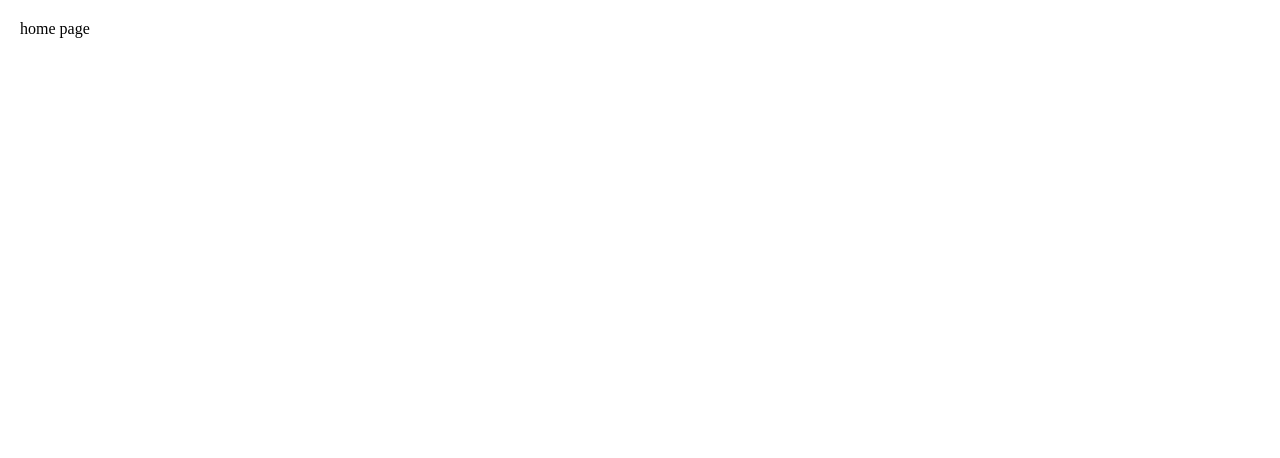
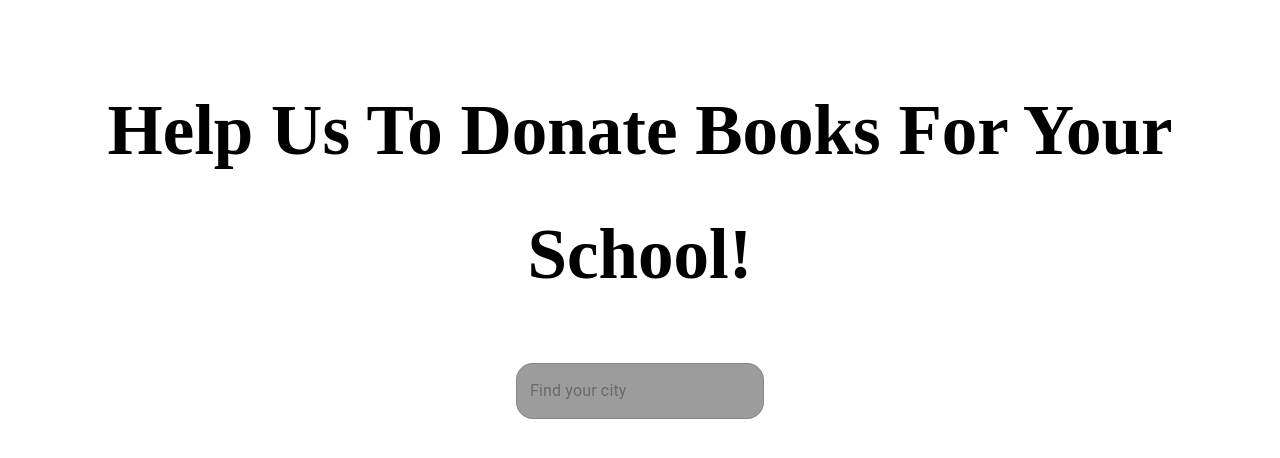
Before and after one commit to maheshauti96/vidyartha-app, a Next.js app: page /home-page in a window 1280 px wide. Shown: the top 458 px of the page. Built offline with nearby package versions, Linux system fonts and the light colour scheme.

Commit message:
added sample design

```diff
--- a/pages/home-page.js
+++ b/pages/home-page.js
@@ -1,6 +1,12 @@
+import { TextField } from "@material-ui/core";
+
 export default function Home() {
 
-return (<div>
-    home page
+    return (<div className="home-wrap">
+        <div className="banner-wrap center-align">
+            <h1>Help Us To Donate Books For Your School!</h1>
+            <TextField label="Find your city" variant="outlined" />
+        </div>
+
     </div>)
 };
--- a/src/styles/common.scss
+++ b/src/styles/common.scss
@@ -3,6 +3,10 @@
     align-self: center;
 }
 
+.center-align {
+    text-align: center !important;
+}
+
 .pd-10 {
     padding: 10px !important;
 }
--- a/src/styles/index.scss
+++ b/src/styles/index.scss
@@ -1,5 +1,36 @@
+@import 'common.scss';
+
 body {
     padding: 20px 20px 60px;
     // max-width: 680px;
     margin: 0 auto;
 }
+
+.home-wrap {
+    .banner-wrap {
+        h1 {
+            font: normal normal bold 71px/124px PT Sans Pro;
+            letter-spacing: 0px;
+            // color: #FFFFFF;
+        }
+
+        .MuiTextField-root {
+            background: #7B7B7B 0% 0% no-repeat padding-box;
+            border-radius: 17px;
+            opacity: 0.75;
+        }
+        .MuiOutlinedInput-root {
+            color: #FFFFFF;
+            border-radius: 17px;
+            .Mui-focused {
+            }
+        }
+    }
+    .contact-us {
+        .MuiTextField-root {
+            background: #7B7B7B 0% 0% no-repeat padding-box;
+            border-radius: 17px;
+            opacity: 0.75;
+        }
+    }
+}
```
